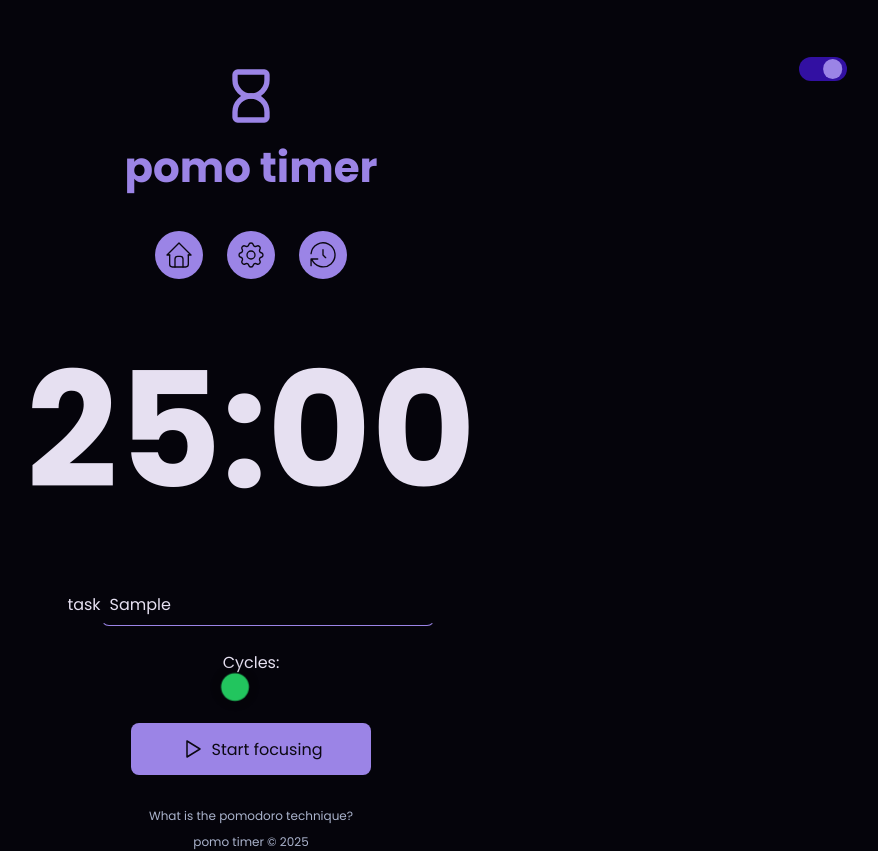
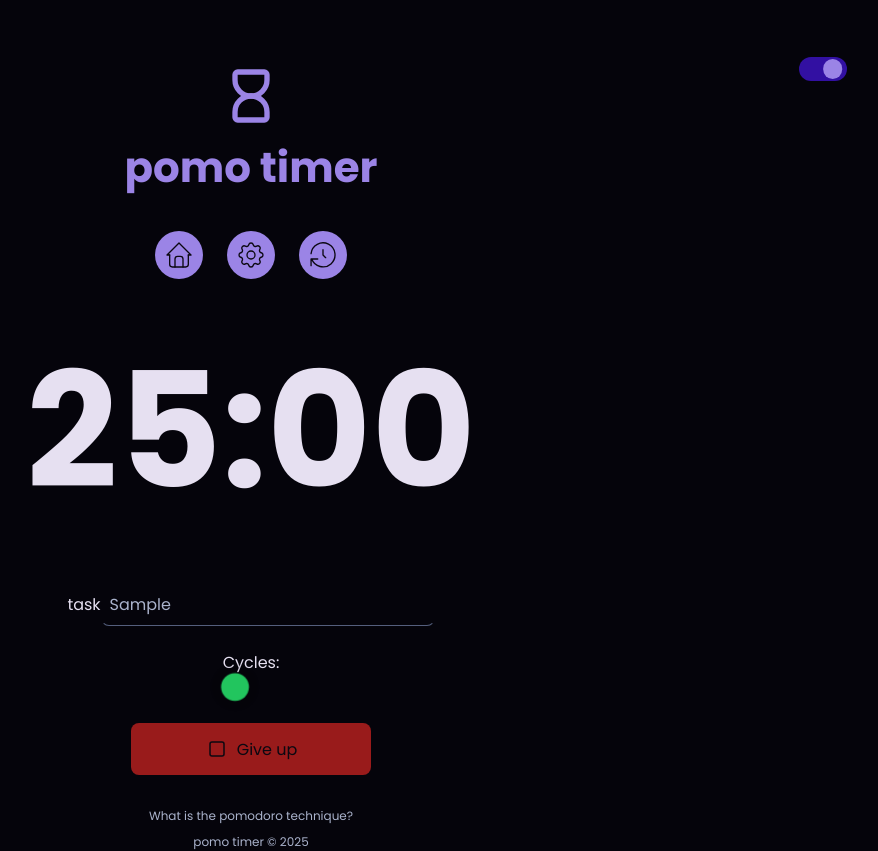
Before and after one commit to raory1/pomodoro, a React (Vite) app: page / in a window 1280 px wide. Both pictures are taken after typing "Sample" into the empty fields and a click on the button "Start focusing". Shown: the whole page, without its empty margins (389-1267 px from the left). Built offline with nearby package versions, Linux system fonts and the light colour scheme.

Commit message:
feat: change button variant if a task is active

```diff
--- a/src/components/MainForm/index.tsx
+++ b/src/components/MainForm/index.tsx
@@ -1,4 +1,4 @@
-import { IconPlayerPlay } from '@tabler/icons-react';
+import { IconPlayerPlay, IconPlayerStop } from '@tabler/icons-react';
 import { Button } from '../Button';
 import { CycleTimeline } from '../CycleTimeline';
 import { Input } from '../Input';
@@ -14,6 +14,8 @@ export function MainForm() {
 
   const nextCycle = getNextCycle(state.currentCycle);
   const nextCycleType = getNextCycleType(nextCycle);
+
+  const hasTaskActive = state.activeTask;
 
   const taskNameInput = useRef<HTMLInputElement>(null);
   function handleStartNewTask(e: React.FormEvent<HTMLFormElement>) {
@@ -60,6 +62,7 @@ export function MainForm() {
           required={false}
           placeholder="Type your task"
           ref={taskNameInput}
+          disabled={!!hasTaskActive}
           // value={taskName}
           // onChange={(e) => setTaskName(e.target.value)}
         />
@@ -71,11 +74,22 @@ export function MainForm() {
       )}
 
       <div className="formRow">
-        <Button
-          title={'Start focusing'}
-          variant="default"
-          icon={<IconPlayerPlay stroke={1.5} />}
-        />
+        {hasTaskActive ? (
+          <Button
+            title={'Give up'}
+            variant="alert"
+            type='button'
+            icon={<IconPlayerStop stroke={1.5} />}
+          />
+        ) : (
+          <Button
+            title={'Start focusing'}
+            variant="default"
+            type='submit'
+            icon={<IconPlayerPlay stroke={1.5} />}
+          />
+        )}
+
         {/* <Button title={"Give up"} variant='alert' icon={<IconPlayerStop stroke={1.5} />} /> */}
       </div>
     </form>
```
